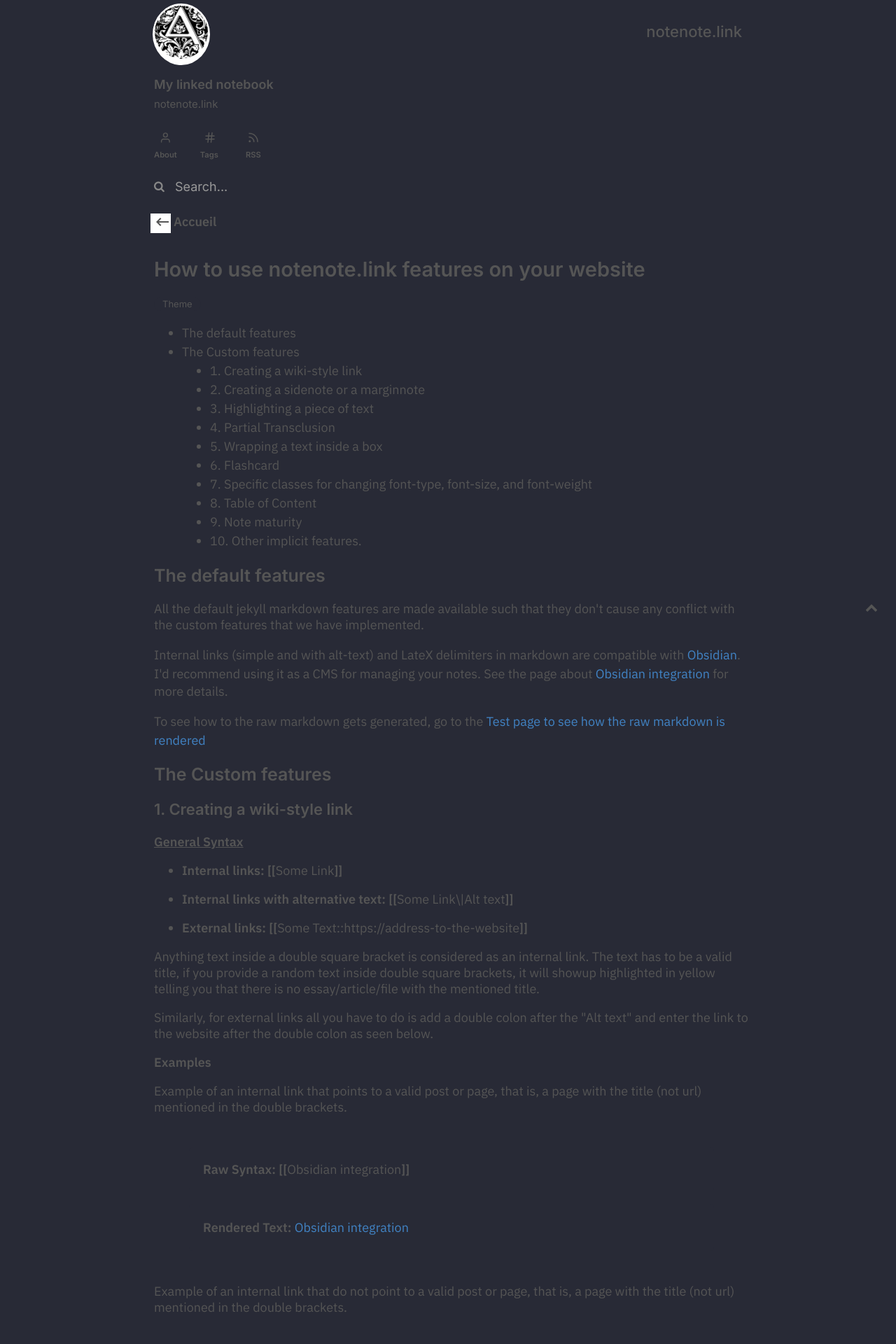
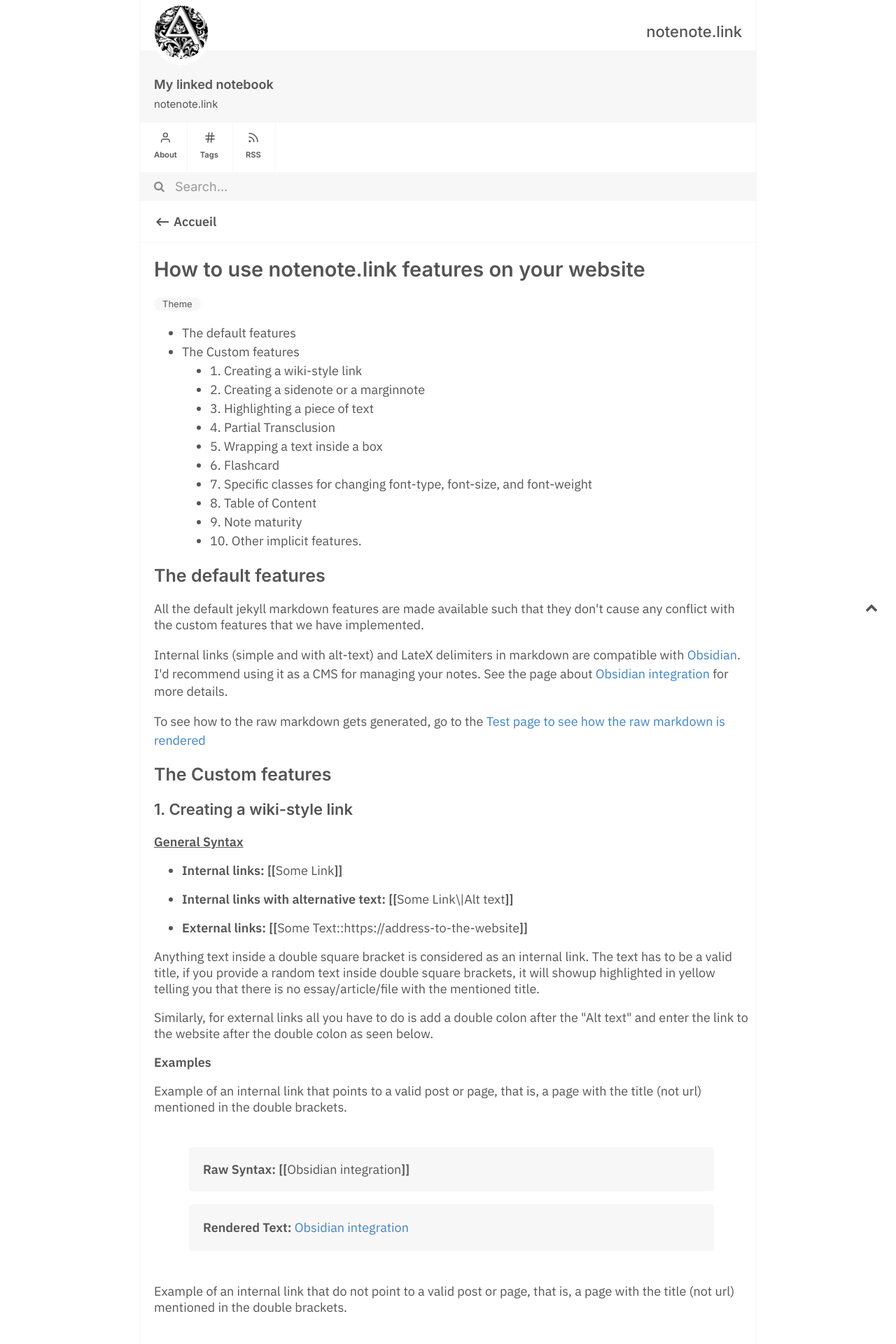
Before and after one commit to Krishna8009/Krishna8009.github.io, a Jekyll site: the page built from _notes/How to use the special features.md, in a window 1280 px wide. Shown: the top 1920 px of the page at 70% size. Built offline with Jekyll 4.4.1, drawn with Linux system fonts in a browser that asks for light colours; comment, search, counter and statistics services are not loaded.

Commit message:
Update style.css

```diff
--- a/assets/css/style.css
+++ b/assets/css/style.css
@@ -17,7 +17,6 @@
 
 body {
     counter-reset: sidenote-counter;
-	background-color : #282a36;
 }
 
 .container {
@@ -37,9 +36,9 @@
 }
 
 .box {
-    border-left: 1px solid #282a36;
-    border-right: 1px solid #282a36;
-    border-bottom: 1px solid #282a36;
+    border-left: 1px solid #f7f7f7;
+    border-right: 1px solid #f7f7f7;
+    border-bottom: 1px solid #f7f7f7;
     width: 80%;
     position: absolute;
     top: 0px;
@@ -149,7 +148,7 @@
 
 .regular-sans code {
     padding: 20px;
-    background-color: #282a36;
+    background-color: #f7f7f7;
     border-radius: 5px;
     border: none;
     font-family: 'IBM Plex Sans', Inter, 'Segoe UI', Roboto, Oxygen, Ubuntu, Cantarell, 'Open Sans', 'Helvetica Neue', sans-serif !important;
@@ -157,7 +156,7 @@
 
 .serif code {
     padding: 20px;
-    background-color: #282a36;
+    background-color: #f7f7f7;
     border-radius: 5px;
     border: none;
     font-family: 'EB Garamond', Georgia, serif !important;
@@ -173,7 +172,7 @@
     padding: 15px 15px  15px 15px;
     vertical-align:middle;
     width: 90%;
-    background-color: #282a36;
+    background-color: #f7f7f7;
     border: 1px solid #e9e9e9;
     border-radius: 5px;
     color: #555;
@@ -198,7 +197,7 @@
     font-family: inherit;
     font-size: inherit;
     padding: 20px;
-    background-color: #282a36;
+    background-color: #f7f7f7;
     border-radius: 5px;
 }
 
@@ -243,11 +242,11 @@
 }
 
 thead tr:nth-child(odd) {
-    background-color: #282a36;
+    background-color: #f7f7f7;
 }
 
 tbody tr:nth-child(even) {
-    background-color: #282a36;
+    background-color: #f7f7f7;
 }
 
 hr {
@@ -260,7 +259,7 @@
 /* Blogposts: Post-heading, Post-subheading, Post-content, Related Posts*/
 
 .site-heading {
-    border-bottom: 2px solid #282a36;
+    border-bottom: 2px solid #f7f7f7;
     flex: 0 0 20px;
     align-self: stretch;
     align-content: flex-end;
@@ -309,14 +308,14 @@
 
 
 .dashboard {
-    border-bottom: 2px solid #282a36;
+    border-bottom: 2px solid #f7f7f7;
     width: 100%;
     display: flex;
     flex-direction: column;
 }
 
 .userboard {
-    background-color: #282a36;
+    background-color: #f7f7f7;
     width: 100%;
 }
 
@@ -369,7 +368,7 @@
 }
 
 .main-site-subheader {
-    border-bottom: 1px solid #282a36;
+    border-bottom: 1px solid #f7f7f7;
     padding-left: 15px;
 }
 
@@ -381,7 +380,7 @@
     vertical-align: middle;
     display: inline-block;
     justify-content: center;
-    border-right: 1px solid #282a36;
+    border-right: 1px solid #f7f7f7;
     color: #555555;
 }
 
@@ -453,7 +452,7 @@
 }
 
 .notes-page-subheader {
-    border-bottom: 1px solid #282a36;
+    border-bottom: 1px solid #f7f7f7;
     padding-left: 15px;
 }
 
@@ -537,7 +536,7 @@
 }
 
 .default-background {
-    background-color: #282a36 !important;
+    background-color: #f7f7f7 !important;
 }
 
 .large {
@@ -588,7 +587,7 @@
     font-family:  'IBM Plex Sans', Inter, 'Segoe UI', Roboto, 'Helvetica Neue', Arial, sans-serif;
     font-size: 18px;  /* Let's set the font-size to something old-man friendly */
     padding: 20px;
-    background-color: #282a36;
+    background-color: #f7f7f7;
     border-radius: 5px;
 }
 
@@ -638,8 +637,8 @@
     font-family:  Inter, 'Segoe UI', Roboto, 'Helvetica Neue', Arial, sans-serif !important;
     color: #555;
     font-size: 18px;
-    border-bottom: 1px solid #282a36;
-    background-color: #282a36;
+    border-bottom: 1px solid #f7f7f7;
+    background-color: #f7f7f7;
 }
 
 ::placeholder {
@@ -658,7 +657,7 @@
 }
 
 .searchbar input[type="text"]:focus {
-    border-color: #282a36;
+    border-color: #f7f7f7;
     box-shadow: 0 0 8px 0 #A7D0EB;
 }
 
@@ -715,12 +714,12 @@
 .feed-title-excerpt-block {
     width: 100%;
     cursor: pointer;
-    border-top: 1px solid #282a36;
-    border-bottom: 1px solid #282a36;
+    border-top: 1px solid #f7f7f7;
+    border-bottom: 1px solid #f7f7f7;
 }
 
 .feed-title-excerpt-block:hover {
-    background-color: #282a36;
+    background-color: #f7f7f7;
 }
 
 .srccode {
@@ -774,7 +773,7 @@
 
 .tag {
     color: #555555;
-    background: #282a36;
+    background: #f7f7f7;
     text-decoration: none;
     display: inline-block;
     padding: 0 12px;
@@ -1008,7 +1007,7 @@
 }
 
 .related {
-    background-color: #282a36;
+    background-color: #f7f7f7;
     width: 100%;
     min-height: 100px;
     border-radius: 10px;
```
